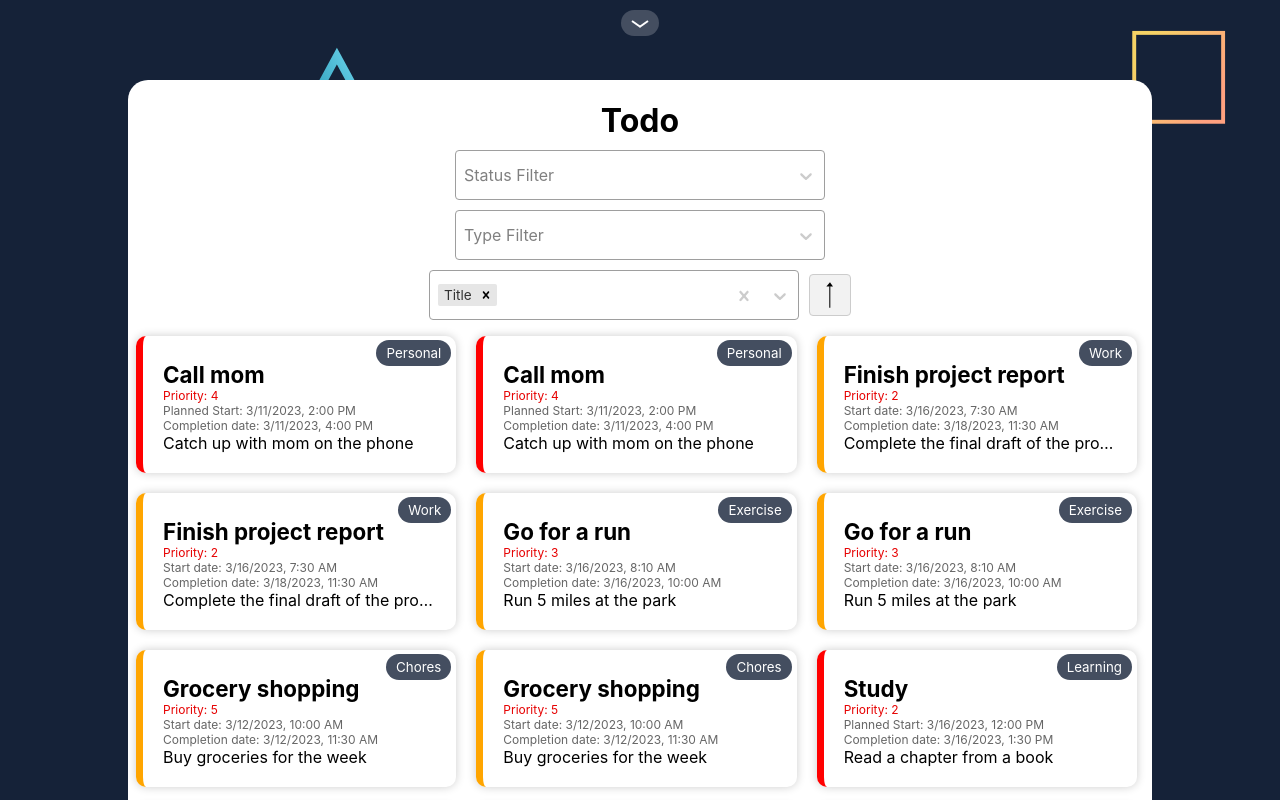
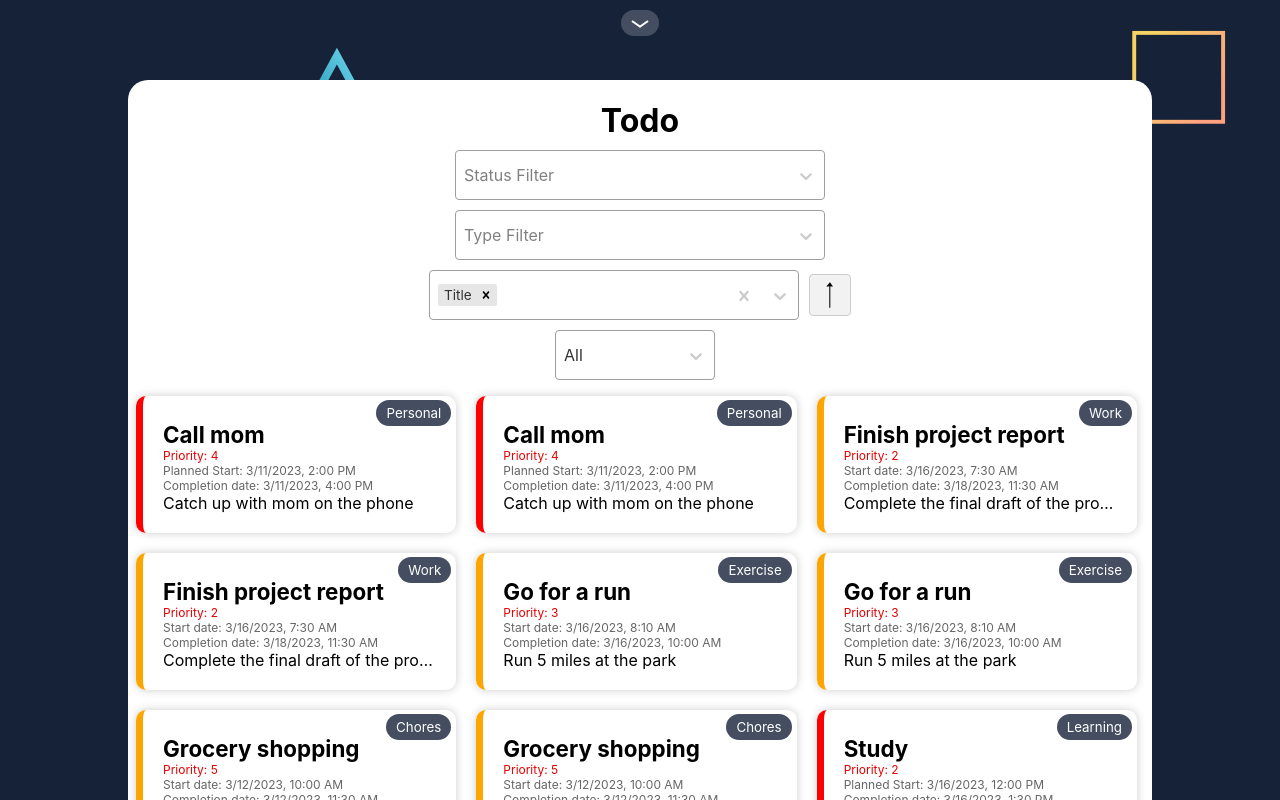
Before and after one commit to DanielGRasmussen/todo-fullstack, a React (Create React App) app: page / in a window 1280 px wide. Shown: the top 800 px of the page. Built offline with nearby package versions, Linux system fonts and the light colour scheme.

Commit message:
Added a timeframe for tasks.

```diff
--- a/src/main/SearchMenu.tsx
+++ b/src/main/SearchMenu.tsx
@@ -41,6 +41,8 @@ interface ISearchMenu {
 	filterOptions: { value: string; label: string }[];
 	filters: string[];
 	setFilters;
+	currentTimeframe: { value: string; label: string };
+	setCurrentTimeframe;
 }
 
 function SearchMenu({
@@ -55,7 +57,9 @@ function SearchMenu({
 	setStatusFilter,
 	filterOptions,
 	filters,
-	setFilters
+	setFilters,
+	currentTimeframe,
+	setCurrentTimeframe
 }: ISearchMenu): JSX.Element {
 	/* This renders the search menu with options to filter for the TodoList
 	 *
@@ -72,6 +76,8 @@ function SearchMenu({
 	 * filterOptions: An array of filter options to be displayed in the type filter dropdown menu.
 	 * filters: The currently selected type filters.
 	 * setFilters: A function to update the selected type filters based on user selection.
+	 * currentTimeframe: The currently selected timeframe.
+	 * setCurrentTimeframe: A function to update the selected type timeframe based on user selection.
 	 *
 	 * The component returns a form with several search inputs such as a search bar, a select dropdown for status
 	 * filters, a select dropdown for type filters, and a select dropdown for sorting options. The form also includes a
@@ -115,6 +121,16 @@ function SearchMenu({
 		{ value: "incomplete", label: "Incomplete" },
 		{ value: "in-progress", label: "In-Progress" },
 		{ value: "complete", label: "Complete" }
+	];
+
+	const timeframeOptions = [
+		{ value: "behind", label: "Behind" },
+		{ value: "today", label: "Today" },
+		{ value: "tomorrow", label: "Tomorrow" },
+		{ value: "week", label: "This week" },
+		{ value: "month", label: "This month" },
+		{ value: "year", label: "This year" },
+		{ value: "all", label: "All" }
 	];
 
 	return (
@@ -178,6 +194,19 @@ function SearchMenu({
 				/>
 				<SortButton sortOrder={sortOrder} setSortOrder={setSortOrder} />
 			</div>
+			<Select
+				id="timeframe"
+				options={timeframeOptions}
+				value={currentTimeframe}
+				onChange={(option) => setCurrentTimeframe(option)}
+				styles={selectStyles}
+				isSearchable={false}
+				components={{ ...animatedComponents, ...customComponents }}
+				onMenuClose={() => {
+					select_on_close("timeframe");
+				}}
+				placeholder="Timeframe"
+			/>
 		</form>
 	);
 }
--- a/src/main/TodoList.tsx
+++ b/src/main/TodoList.tsx
@@ -2,6 +2,7 @@ import "./css/TodoList.css";
 import React, { Dispatch, SetStateAction, useState } from "react";
 import SearchMenu from "./SearchMenu";
 import TodoElement from "./TodoElement";
+import { filterTodosByDate } from "../utils";
 
 export interface ITodoData {
 	id: string;
@@ -53,6 +54,10 @@ export function TodoList({
 	const [sortOrder, setSortOrder] = useState(true);
 	const [filters, setFilters] = useState([]);
 	const [currentStatusFilters, setStatusFilter] = useState([]);
+	const [currentTimeframe, setCurrentTimeframe] = useState<{
+		value: string;
+		label: string;
+	}>({ value: "all", label: "All" });
 
 	// Gets the unique types from todoList
 	const filterOptions: { value: string; label: string }[] = todoList
@@ -100,8 +105,8 @@ export function TodoList({
 			return false;
 		}
 
-		// If all conditions are met, return true to keep this todoitem in the filtered list
-		return true;
+		// Filter by currentTimeframe
+		return filterTodosByDate(todo, currentTimeframe.value);
 	});
 
 	const sortedTodoList: ITodoData[] = filteredTodoList.sort((a, b) => {
@@ -140,6 +145,8 @@ export function TodoList({
 				filterOptions={filterOptions}
 				filters={filters}
 				setFilters={setFilters}
+				currentTimeframe={currentTimeframe}
+				setCurrentTimeframe={setCurrentTimeframe}
 			/>
 			<ul id="todos">
 				{sortedTodoList.map((todo) => (
--- a/src/main/css/SearchMenu.css
+++ b/src/main/css/SearchMenu.css
@@ -69,6 +69,15 @@
 	}
 }
 
+#timeframe {
+	width: 180px;
+	margin-left: 10px;
+}
+
+#timeframe > div {
+	width: 160px;
+}
+
 /* React-select animations */
 @keyframes fadeIn {
 	from {
--- a/src/utils.ts
+++ b/src/utils.ts
@@ -1,3 +1,5 @@
+import { ITodoData } from "./main/TodoList";
+
 export function formatDate(ISOstring: string): string {
 	// Convert ISO to date
 	return new Date(ISOstring).toLocaleString("en-US", {
@@ -57,3 +59,63 @@ export function isDateFormatValid(dateString: string): boolean {
 
 	return dateRegex.test(dateString);
 }
+
+export function getCurrentTimeInUserTimezone(): string {
+	const now = new Date();
+	const options: Intl.DateTimeFormatOptions = {
+		hour: "numeric",
+		minute: "numeric",
+		second: "numeric",
+		hour12: false,
+		timeZone: Intl.DateTimeFormat().resolvedOptions().timeZone
+	};
+	return now.toLocaleTimeString(undefined, options);
+}
+
+export function filterTodosByDate(
+	todo: ITodoData,
+	currentTimeframe: string
+): boolean {
+	const currentDate = new Date();
+	const datesToCheck = [
+		new Date(todo.proposedStartDate),
+		new Date(todo.actualStartDate),
+		new Date(todo.proposedEndDate),
+		new Date(todo.actualEndDate)
+	];
+
+	const now = new Date();
+
+	switch (currentTimeframe) {
+		case "behind":
+			return datesToCheck.some((date) => date && date < currentDate);
+		case "today":
+			const today = now;
+			today.setDate(now.getDate() + 1);
+			today.setHours(0, 0, 0, 0);
+			return datesToCheck.some((date) => date && date <= today);
+		case "tomorrow":
+			const tomorrow = now;
+			tomorrow.setDate(now.getDate() + 2);
+			tomorrow.setHours(0, 0, 0, 0);
+			return datesToCheck.some((date) => date && date <= tomorrow);
+		case "week":
+			const endOfWeek = now;
+			endOfWeek.setDate(now.getDate() + (7 - now.getDay()));
+			endOfWeek.setHours(0, 0, 0, 0);
+			return datesToCheck.some((date) => date && date <= endOfWeek);
+		case "month":
+			const endOfMonth = new Date(
+				now.getFullYear(),
+				now.getMonth() + 1,
+				0
+			);
+			endOfMonth.setHours(23, 59, 59, 999);
+			return datesToCheck.some((date) => date && date <= endOfMonth);
+		case "year":
+			const endOfYear = new Date(now.getFullYear() + 1, 0, 1);
+			return datesToCheck.some((date) => date && date <= endOfYear);
+		default:
+			return true;
+	}
+}
```
Also changed, not shown: .eslintrc.json, 1 other file (tests, documents, lock files or other folders).
